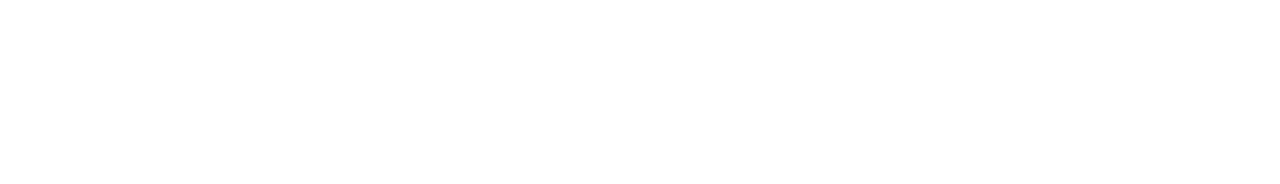
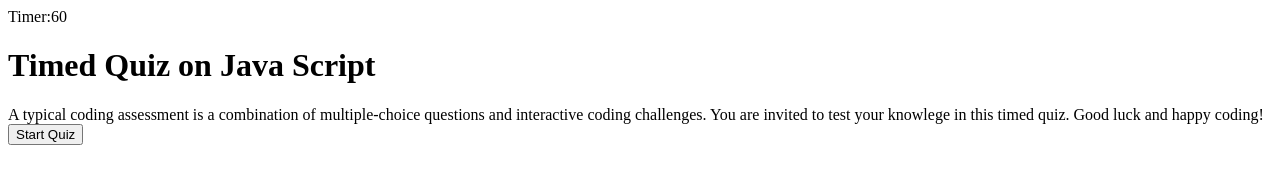
Before and after one commit to cleanjenn/timed-quiz, a plain HTML site: page index.html in a window 1280 px wide. Drawn offline with Linux system fonts and the light colour scheme.

Commit message:
updated html start up

```diff
--- a/index.html
+++ b/index.html
@@ -8,10 +8,24 @@
 </head>
 <body>
     <!--Header to include the highscore and timer-->
-    <header></header>
+    <header>
+        <div class="timer">Timer:<span id ="timer">60</span></div>
+    </header>
     <!-- Body to include title and buttons-->
-    <main></main>
+    <main>
+        <h1>Timed Quiz on Java Script</h1>
+        <div>
+            A typical coding assessment is a combination of
+            multiple-choice questions and interactive coding challenges.
+            You are invited to test your knowlege in this timed quiz. Good luck and happy coding!
+        </div>
+        <button>Start Quiz</button>
+        <!-- add results -->
+        <div>
 
+        </div>
+    </main>
+    <!-- link the js file-->
     <script src="./assets/js/script.js"></script>
 </body>
 </html>
```
